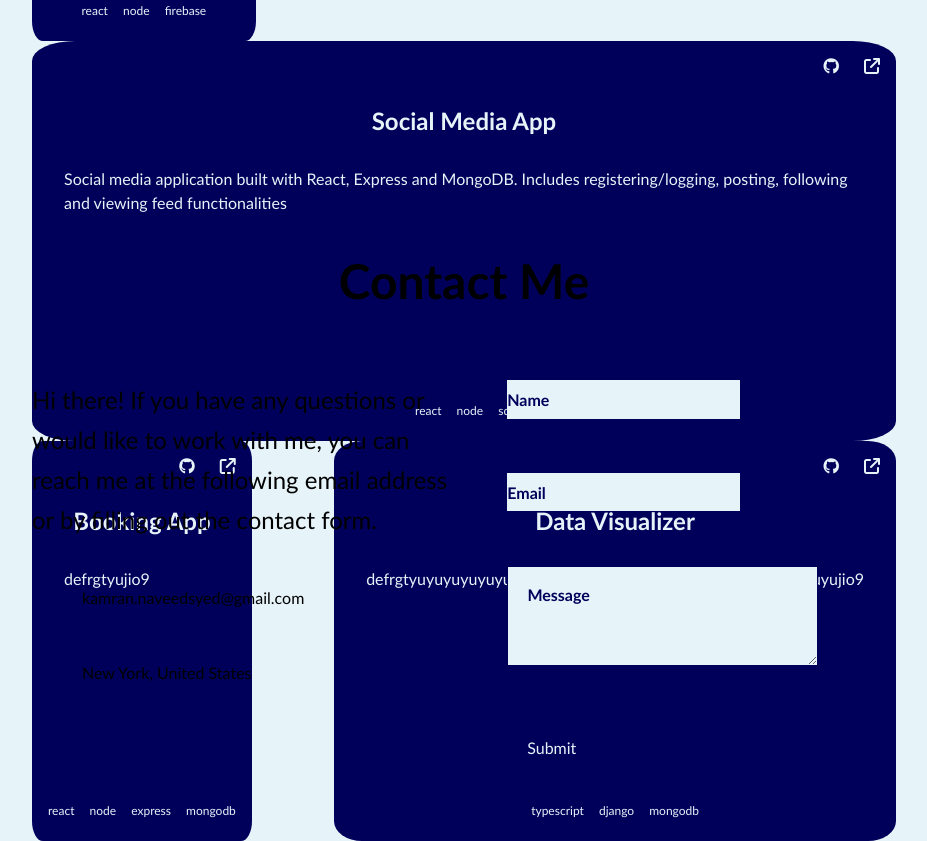
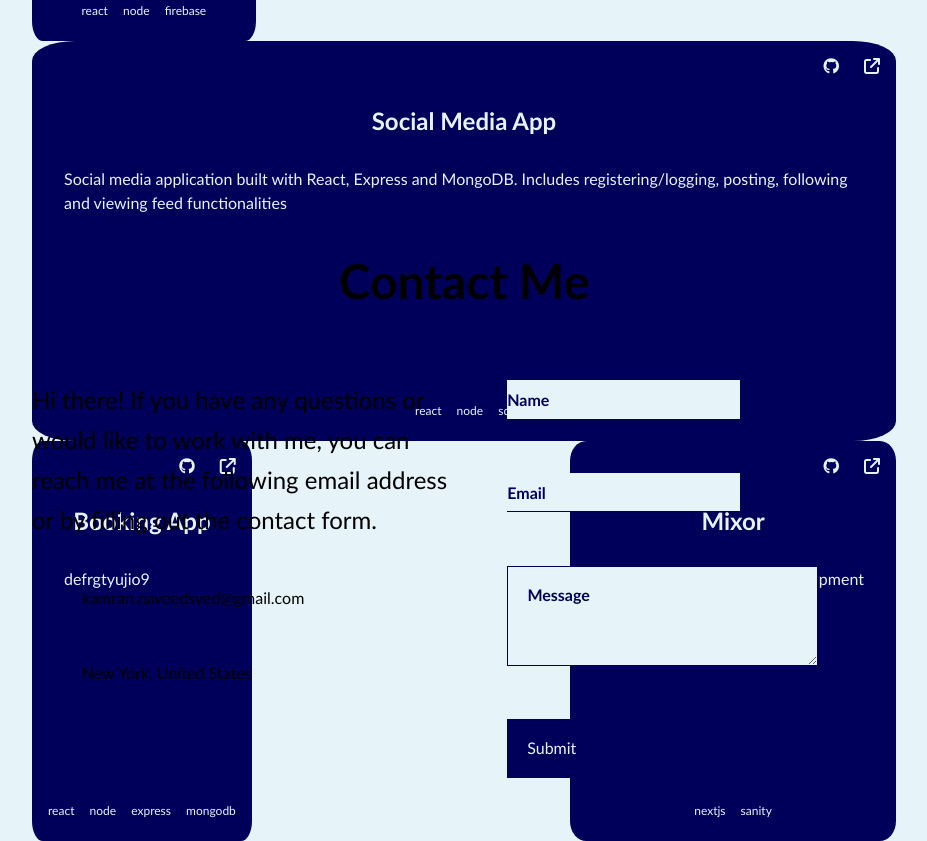
Before and after one commit to KamranNaveed/portfolio-site, a plain HTML site: page index.html in a window 1280 px wide. Shown: the part 2555-3396 px from the top of the page, without its empty margins (240-1167 px from the left). Drawn offline with Linux system fonts and the light colour scheme.

Commit message:
added mixor project and link

```diff
--- a/index.html
+++ b/index.html
@@ -186,18 +186,17 @@
                                 <a href="https://github.com/KamranNaveed" target="_blank" class="project--link">
                                     <i class="fa-brands fa-github fa-1x  social--items secondary"></i>
                                 </a>
-                                <a href="https://github.com/KamranNaveed" target="_blank" class="project--link">
+                                <a href="https://mixor-97jn.vercel.app/" target="_blank" class="project--link">
                                     <i class="fa-solid fa-arrow-up-right-from-square fa-1x  social--items secondary"></i>
                                 </a>
                             </div>
                             <div class="project--icon-text">
-                                <h2 class="project--title">Data Visualizer</h2>
-                                <p class="project--desc">defrgtyuyuyuyuyuyuyuyuyuyuyuyuyuyuyuyuyuyuyuyuyuyuyuyuyujio9</p>
+                                <h2 class="project--title">Mixor</h2>
+                                <p class="project--desc">Ecommerce app for sound equipment</p>
                             </div>
                             <div class="project--icon-tags">
-                                <span>typescript</span>
-                                <span>django</span>
-                                <span>mongodb</span>
+                                <span>nextjs</span>
+                                <span>sanity</span>
                             </div>
                         </div>
                     </div>
```
